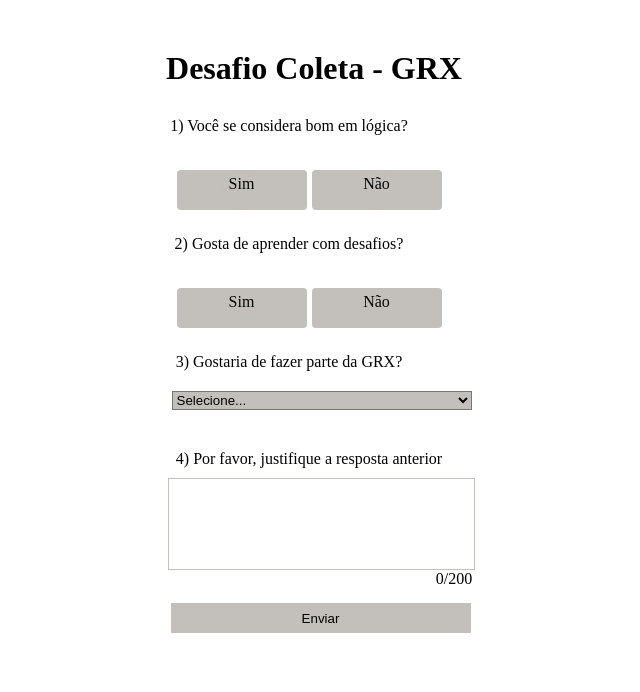
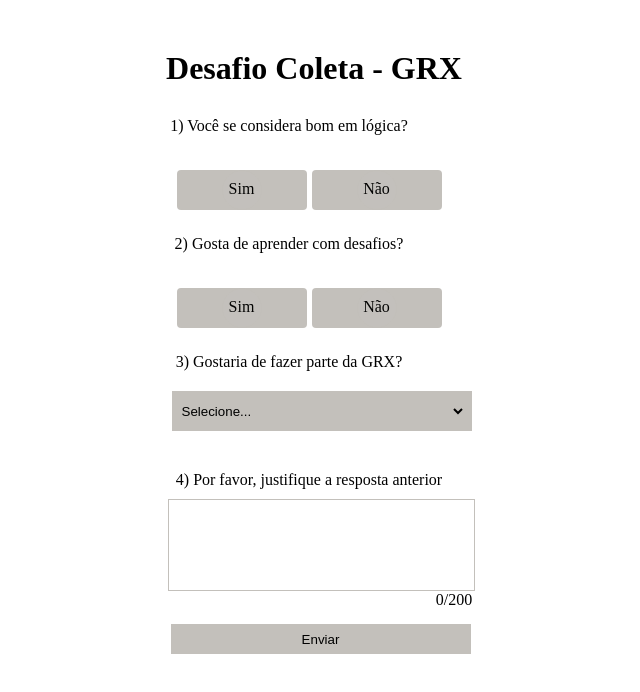
Before and after one commit to EnzoThome-et/desafio-coleta-2, a React (Create React App) app in the folder app/frontend/: page / in a window 1280 px wide. Shown: the top 692 px of the page, without its empty margins (351-991 px from the left). Built offline with nearby package versions, Linux system fonts and the light colour scheme.

Commit message:
style: select and options css

```diff
--- a/app/frontend/src/styles/button.css
+++ b/app/frontend/src/styles/button.css
@@ -29,6 +29,7 @@
 
   .button label {
     background-color: rgb(195,192,187);
+    padding-top: 5px;
     border-radius: 4px;
     cursor: pointer;
     z-index: 90;
--- a/app/frontend/src/styles/form.css
+++ b/app/frontend/src/styles/form.css
@@ -46,12 +46,19 @@
 }
 
 select {
+    border: 6px solid transparent;
     width: 300px;
+    height: 40px;
     margin-top: 20px;
     margin-left: 65px;
     margin-bottom: 30px;
     background-color: rgb(195,192,187);
 }
+
+option {
+    font-size: 15px;
+
+  }
 
 textarea {
     border: 1px solid rgb(195,192,187);
```
